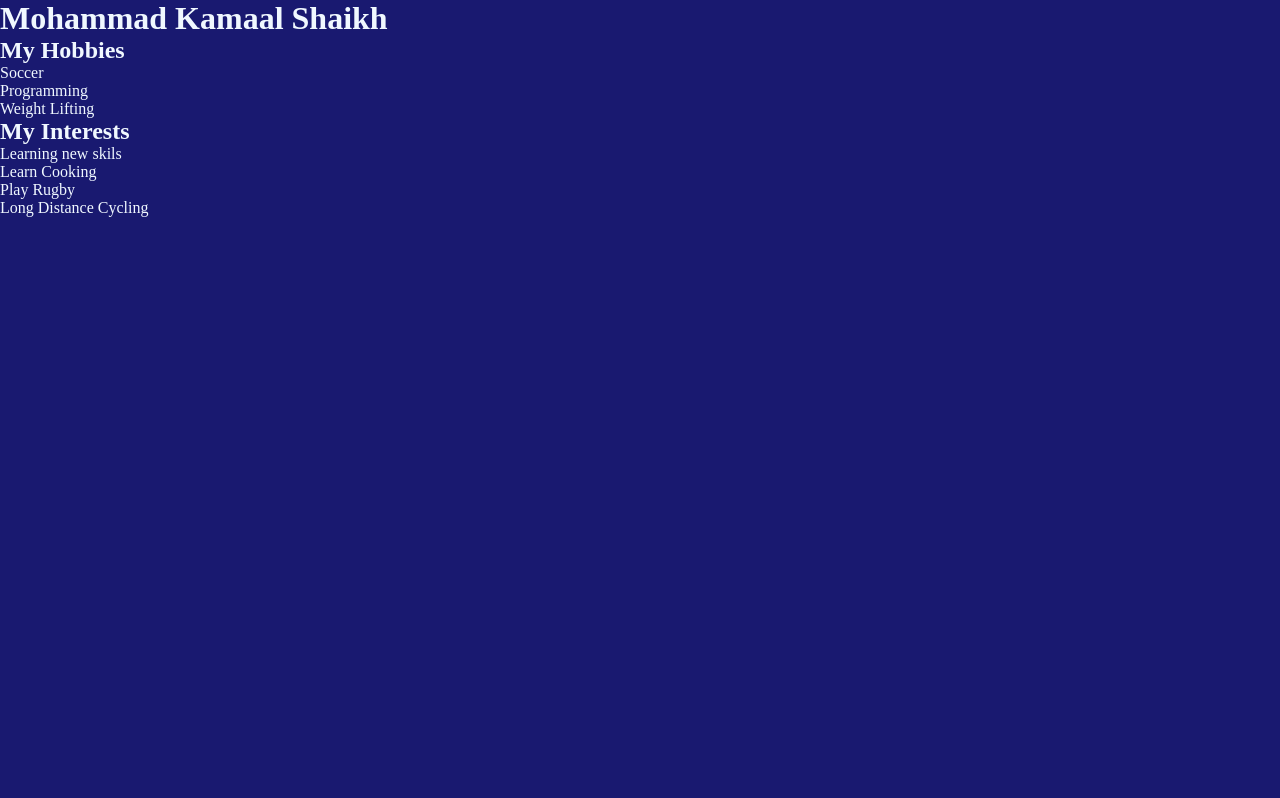
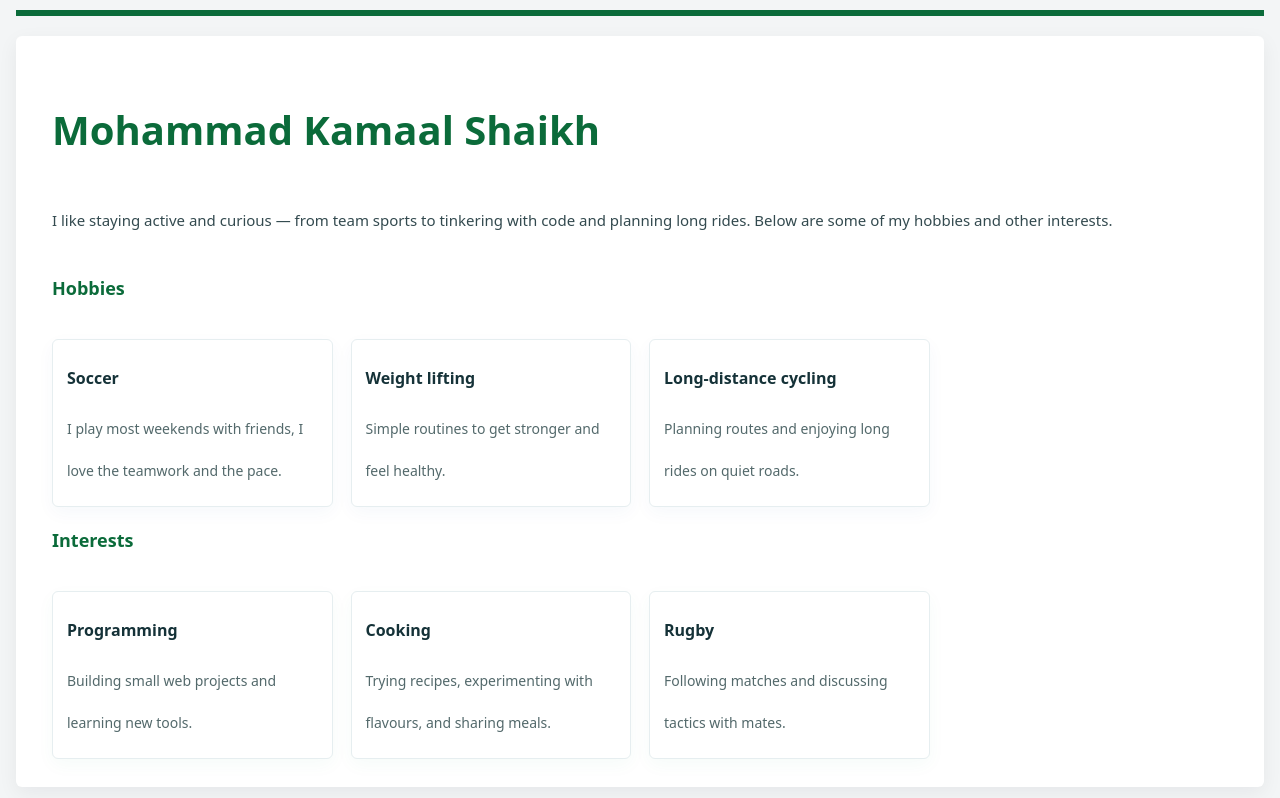
Before and after one commit to sam-xec/sam-xec.github.io, a plain HTML site: page index.html in a window 1280 px wide. Drawn offline with Linux system fonts and the light colour scheme.

Commit message:
added new items in html and css file

```diff
--- a/index.html
+++ b/index.html
@@ -7,33 +7,41 @@
 <link rel="stylesheet" href="style.css">
 </head>
 <body>
-<h1 class="Main-Header">
-  Mohammad Kamaal Shaikh
-</h1>
-  <div class="Hobby-class">
-    <h2>
-      My Hobbies
-    </h2>
+  <div class="page">
+    <h1 class="Main-Header">Mohammad Kamaal Shaikh</h1>
+    <p class="intro">I like staying active and curious — from team sports to tinkering with code and planning long rides. Below are some of my hobbies and other interests.</p>
 
-      <ul>
-        <li>Soccer</li>
-        <li>Programming</li>
-        <li>Weight Lifting</li>
-      </ul>
+    <section class="cards hobbies">
+    <h2 class="section-title">Hobbies</h2>
+    <article class="card hobby">
+      <h3>Soccer</h3>
+      <p>I play most weekends with friends, I love the teamwork and the pace.</p>
+    </article>
+    <article class="card hobby">
+      <h3>Weight lifting</h3>
+      <p>Simple routines to get stronger and feel healthy.</p>
+    </article>
+    <article class="card hobby">
+      <h3>Long-distance cycling</h3>
+      <p>Planning routes and enjoying long rides on quiet roads.</p>
+    </article>
+    </section>
 
-  </div>
-   <div class="Interest-class">
-    <h2>
-      My Interests
-    </h2>
-
-      <ul>
-        <li>Learning new skils</li>
-        <li>Learn Cooking</li>
-        <li>Play Rugby</li>
-        <li>Long Distance Cycling</li>
-      </ul>
-
+    <section class="cards interests">
+    <h2 class="section-title">Interests</h2>
+    <article class="card interest">
+      <h3>Programming</h3>
+      <p>Building small web projects and learning new tools.</p>
+    </article>
+    <article class="card interest">
+      <h3>Cooking</h3>
+      <p>Trying recipes, experimenting with flavours, and sharing meals.</p>
+    </article>
+    <article class="card interest">
+      <h3>Rugby</h3>
+      <p>Following matches and discussing tactics with mates.</p>
+    </article>
+    </section>
   </div>
 </body>
 </html>
--- a/style.css
+++ b/style.css
@@ -1,14 +1,104 @@
-*,html{
-    margin:0;
-    padding:0;
-    box-sizing: border-box;
+* {
+margin: 0px;
+padding: 0px;
 }
-body{
-    background-color:midnightblue;
-    color:aliceblue;
+
+html {
+margin: 0px;
+padding: 0px;
+box-sizing: border-box;
 }
-.Main-header{
-    margin-left: 100px;
-    font-size: 30px;
 
+body {
+background: #f3f5f6;
+padding: 10px;
+padding-bottom: 48px;
+padding-left: 16px;
+padding-right: 16px;
+font-family: system-ui, sans-serif;
+color: #153238;
+line-height: 3;
 }
+
+body::before {
+content: "";
+display: block;
+height: 6px;
+background: #0b6b3a;
+}
+
+.page {
+max-width: 100%;
+max-height: 80%;
+margin: 20px auto;
+background: white;
+padding: 28px 36px;
+border-radius: 6px;
+box-shadow: 0px 6px 20px #11181c0f;
+}
+
+.Main-Header {
+color: #0b6b3a;
+font-size: 40px;
+margin-top: 6px;
+margin-bottom: 8px;
+font-weight: 600;
+text-align: left;
+}
+
+.intro {
+color: #334a4f;
+margin-bottom: 18px;
+font-size: 15px;
+}
+
+.cards {
+display: grid;
+grid-template-columns: repeat(auto-fit,minmax(240px,1fr));
+gap: 18px;
+margin-top: 6px;
+align-items: start;
+}
+
+.section-title {
+grid-column: 1/-1;
+margin-bottom: 6px;
+font-size: 18px;
+color: #0b6b3a;
+font-weight: bold;
+}
+
+.card {
+background: white;
+border: 1px solid #e6eef0;
+padding: 14px;
+padding-right: 12px;
+border-radius: 6px;
+box-shadow: 0 6px 18px #10181c0a;
+transition: 0.14s;
+}
+
+.card h3 {
+margin-bottom: 6px;
+font-size: 16px;
+color: #153238;
+}
+
+.card p {
+margin: 0;
+color: #53696b;
+font-size: 14px;
+}
+
+.card:hover {
+transform: translateY(-6px);
+box-shadow: 0 14px 30px #10181c14;
+}
+
+.hobby {
+box-shadow: 0 6px 18px #0656960a;
+}
+
+.interest {
+box-shadow: 0 6px 18px #06965a0a;
+}
```
